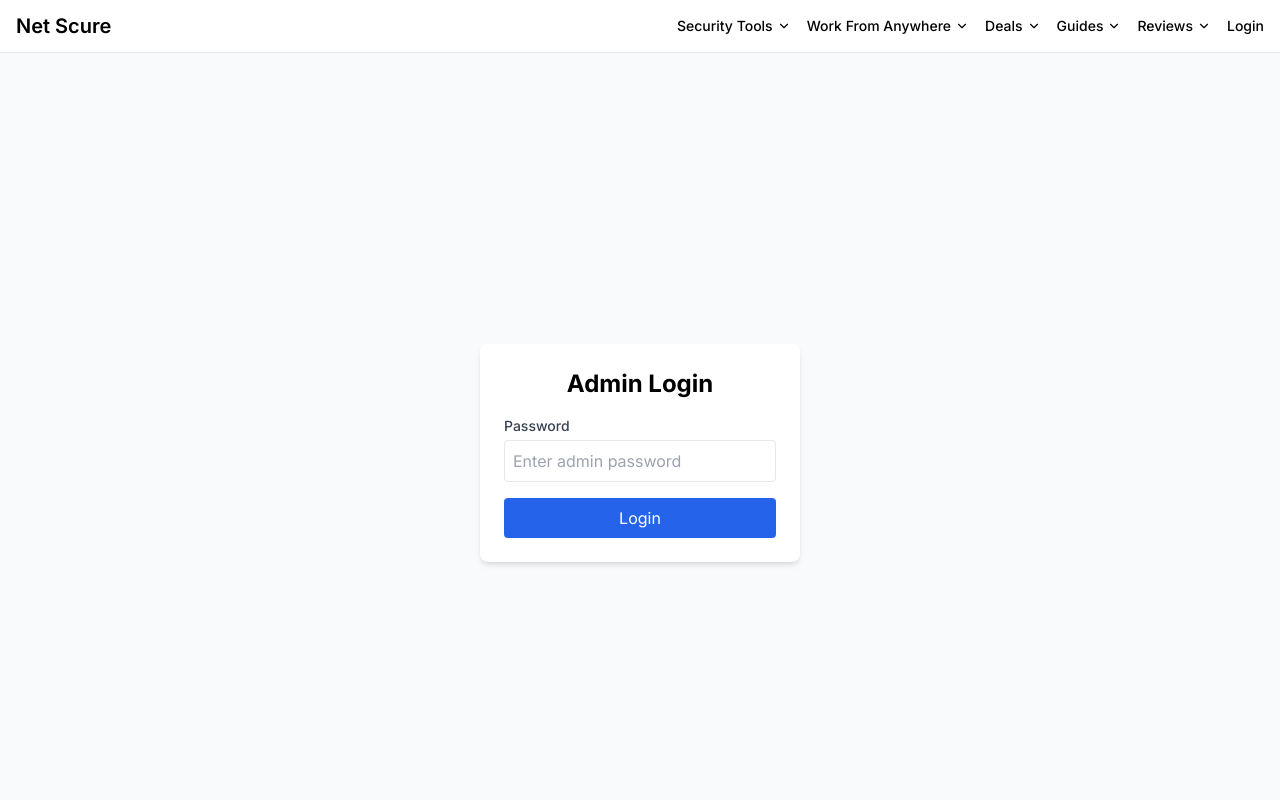
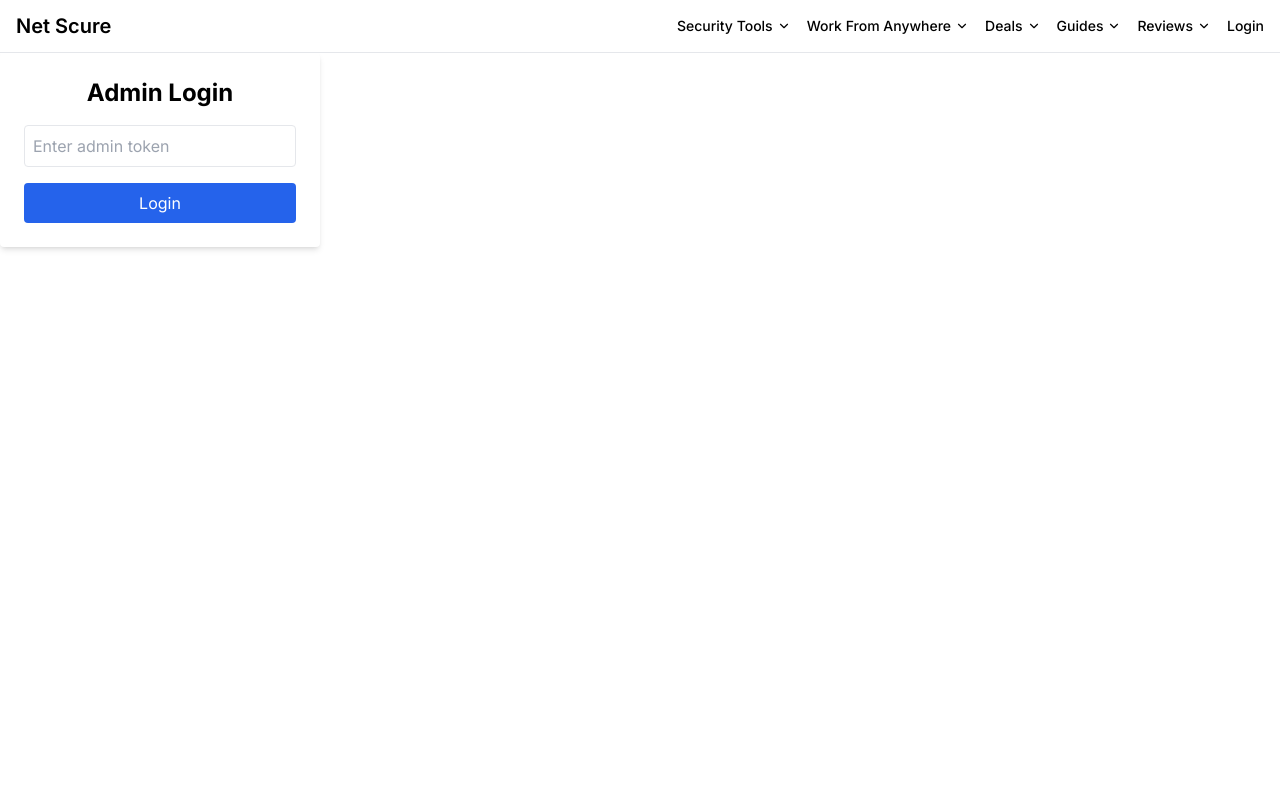
Before and after one commit to witos44/nscure, a Next.js app in the folder frontend/: page /login in a window 1280 px wide. Shown: the top 800 px of the page. Built offline with nearby package versions, Linux system fonts and the light colour scheme.

Commit message:
add route login

```diff
--- a/frontend/src/app/login/page.tsx
+++ b/frontend/src/app/login/page.tsx
@@ -1,10 +1,9 @@
 'use client';
-
 import { useState } from 'react';
 import { useRouter } from 'next/navigation';
 
 export default function LoginPage() {
-  const [password, setPassword] = useState('');
+  const [token, setToken] = useState('');
   const [loading, setLoading] = useState(false);
   const [error, setError] = useState<string | null>(null);
   const router = useRouter();
@@ -14,52 +13,45 @@ export default function LoginPage() {
     setLoading(true);
     setError(null);
 
-    try {
     const res = await fetch('/api/admin/login', {
       method: 'POST',
       headers: { 'Content-Type': 'application/json' },
-        body: JSON.stringify({ password }),
+      body: JSON.stringify({ token }),
     });
 
-      const data = await res.json();
+    let data;
+    try {
+      data = await res.json();
+    } catch {
+      setError('Invalid response from server');
+      setLoading(false);
+      return;
+    }
 
     if (!res.ok) {
-        setError(data.error || 'Login failed');
+      setError(data?.error || 'Login failed');
     } else {
-        // ✅ redirect ke dashboard admin
       router.push('/admin/posts');
-      }
-    } catch (err: any) {
-      setError(err.message || 'Login failed');
     }
 
     setLoading(false);
   };
 
   return (
-    <div className="min-h-screen flex items-center justify-center bg-gray-50">
-      <form onSubmit={handleLogin} className="space-y-4 w-80 p-6 bg-white rounded-lg shadow-md">
+    <form onSubmit={handleLogin} className="space-y-4 w-80 p-6 bg-white rounded shadow-md">
       <h2 className="text-2xl font-bold text-center">Admin Login</h2>
       {error && <p className="text-red-500 text-sm text-center">{error}</p>}
-        <div>
-          <label className="block text-sm font-medium text-gray-700">Password</label>
       <input
         type="password"
-            value={password}
-            onChange={(e) => setPassword(e.target.value)}
-            className="w-full border p-2 rounded mt-1"
-            placeholder="Enter admin password"
+        value={token}
+        onChange={(e) => setToken(e.target.value)}
+        placeholder="Enter admin token"
+        className="w-full border p-2 rounded"
         required
       />
-        </div>
-        <button
-          type="submit"
-          disabled={loading}
-          className="w-full bg-blue-600 text-white py-2 rounded hover:bg-blue-700 disabled:opacity-50"
-        >
+      <button type="submit" disabled={loading} className="w-full bg-blue-600 text-white py-2 rounded">
         {loading ? 'Logging in...' : 'Login'}
       </button>
     </form>
-    </div>
   );
 }
```
Also changed, not shown: 1 other file (tests, documents, lock files or other folders). Lines whose indentation alone changed are shown as unchanged.
